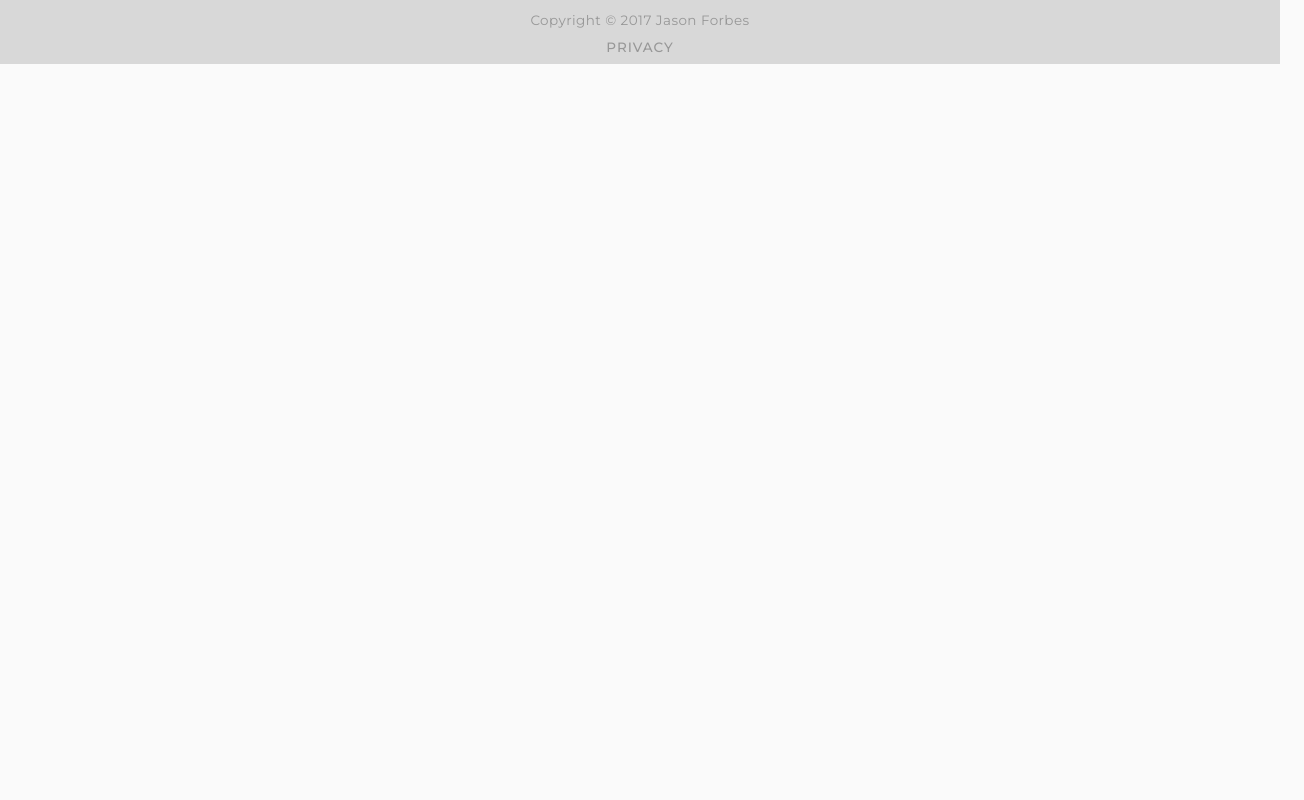
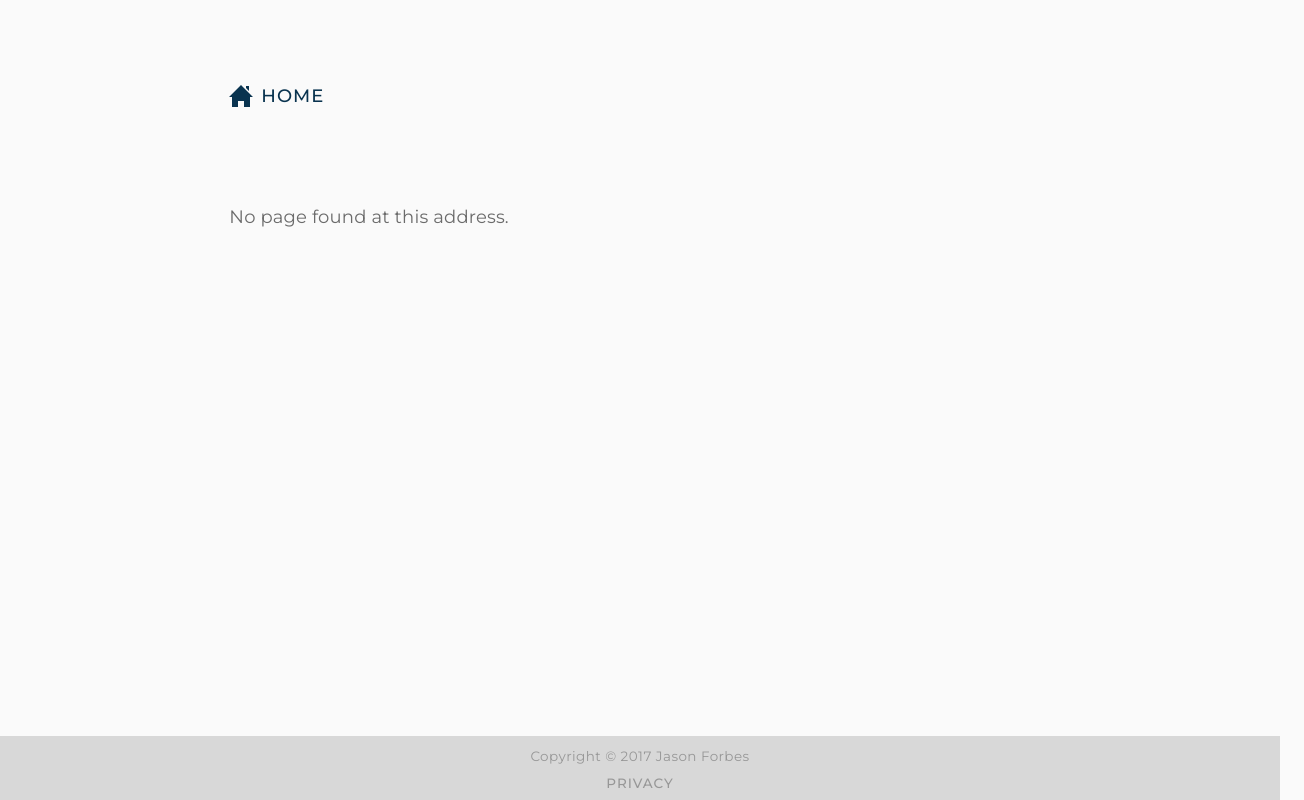
Before and after one commit to jasongforbes/jforbes, a React (Create React App) app: page /page/1 in a window 1280 px wide. Shown: the whole page, 1304 px wide, since content can reach past the window. Built offline with nearby package versions, Linux system fonts and the light colour scheme.

Commit message:
Added a 404 page

```diff
--- a/src/App.js
+++ b/src/App.js
@@ -7,6 +7,7 @@ import { createStore } from 'redux';
 import { BrowserRouter as Router, Route, Switch } from 'react-router-dom';
 import Footer from './Footer';
 import Page from './Page';
+import PathNotFound from './pathNotFound';
 import Privacy from './Privacy';
 import ScrollToTop from './ScrollToTop';
 import rootReducer from './reducers';
@@ -131,6 +132,7 @@ const App = ({ classes }) => (
                 <Switch>
                   <Route path="/(about|projects)?" exact component={withTracker(Page)} />
                   <Route path="/privacy" component={withTracker(Privacy)} />
+                  <Route component={withTracker(PathNotFound)} />
                 </Switch>
               </React.Fragment>
               <Footer />
--- /dev/null
+++ b/src/pathNotFound.js
@@ -0,0 +1,11 @@
+import React from 'react';
+import Typography from '@material-ui/core/Typography';
+import FullPage from './FullPage';
+
+const PathNotFound = () => (
+  <FullPage>
+    <Typography variant="body1">No page found at this address.</Typography>
+  </FullPage>
+);
+
+export default PathNotFound;
```
